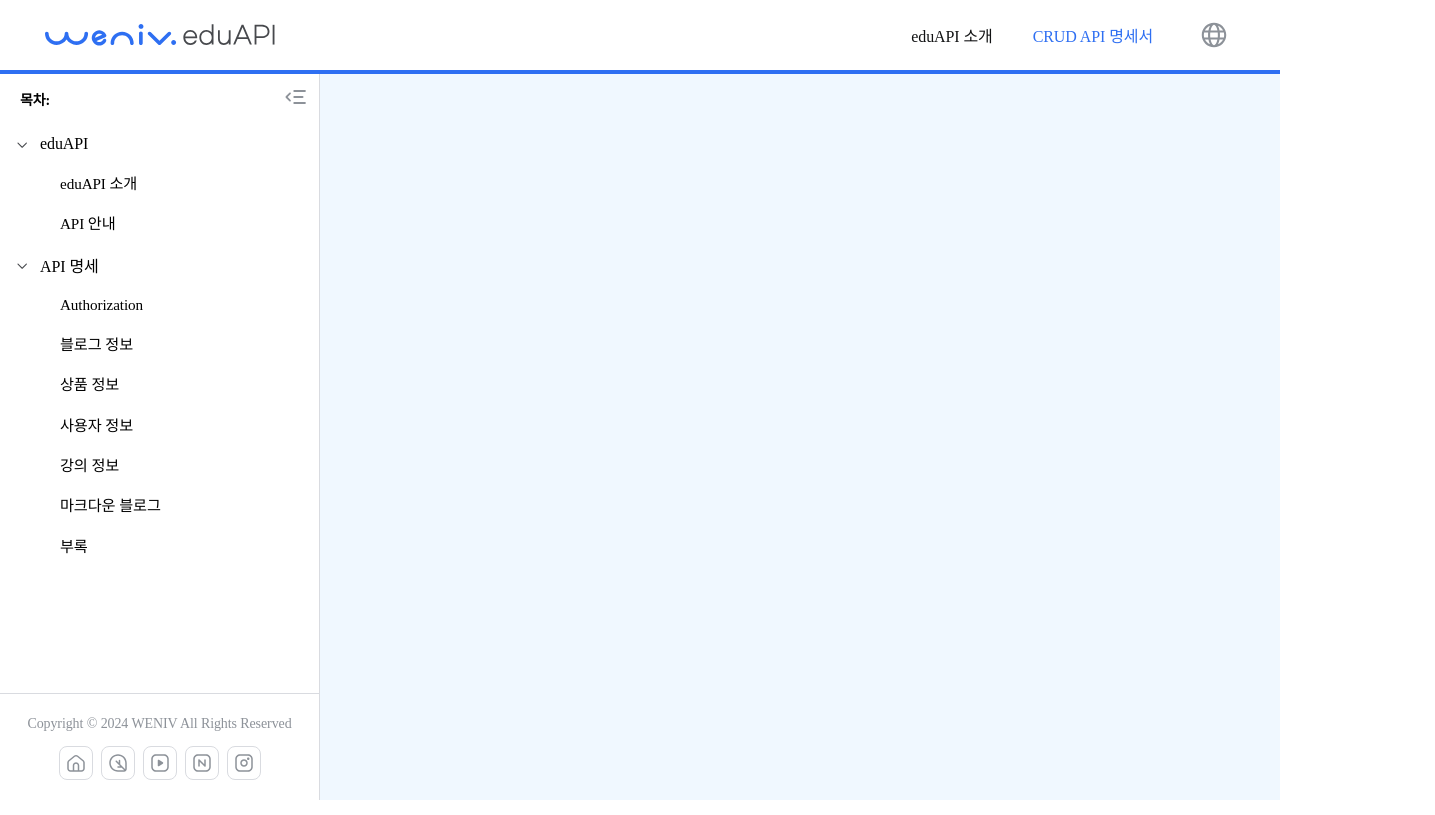
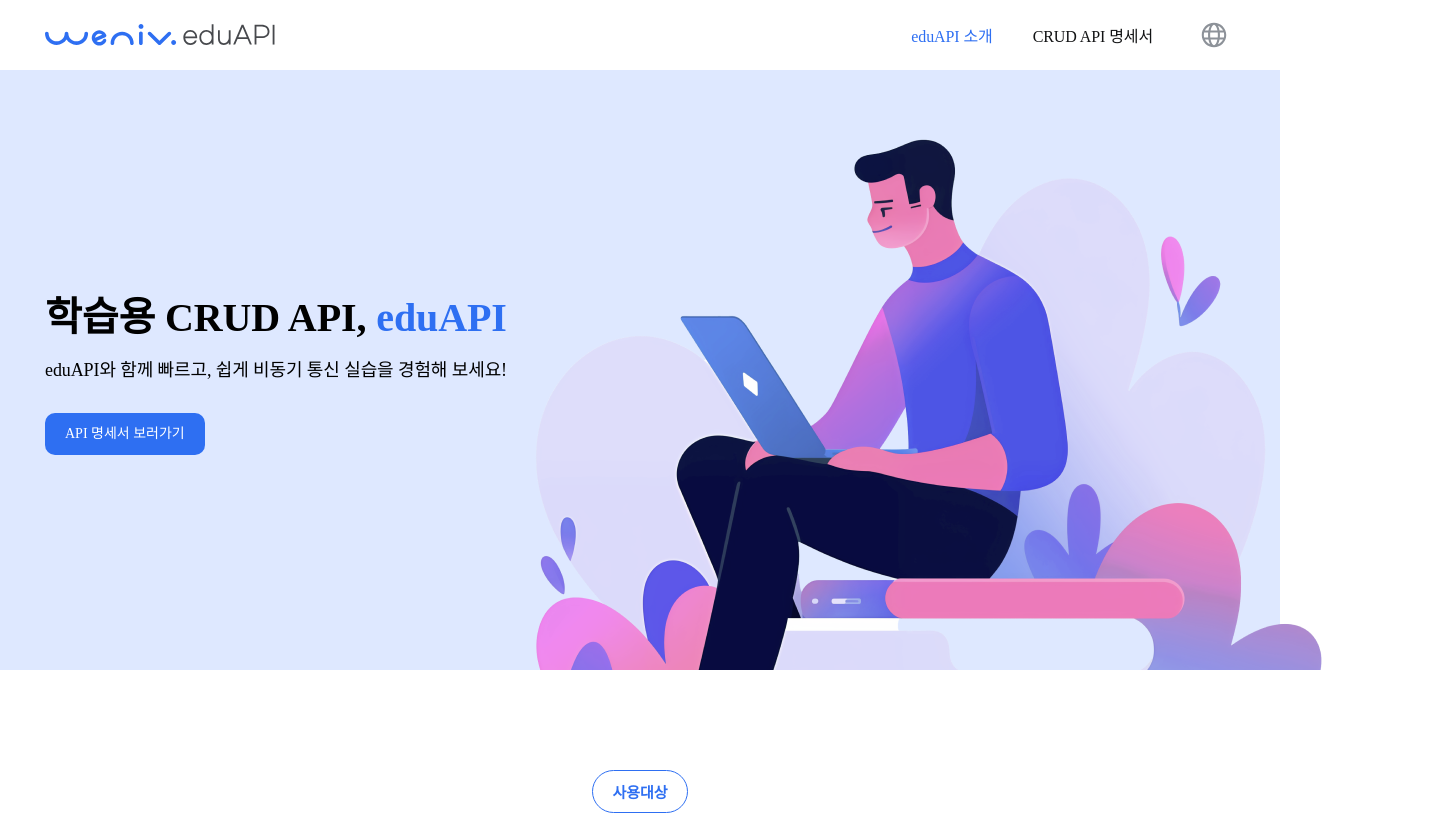
Before and after one commit to weniv/weniv_eduAPI, a React (Create React App) app: page / in a window 1280 px wide. Shown: the top 815 px of the page, 1435 px wide, since content can reach past the window. Built offline with nearby package versions, Linux system fonts and the light colour scheme; the HTML template or start-up script is replaced by a standard one; a web font is replaced by a local one.

Commit message:
:art: Fix: url변경
메인페이지 및 eduAPI 명세서 페이지 Url 변경

```diff
--- a/src/App.jsx
+++ b/src/App.jsx
@@ -8,10 +8,10 @@
   return (
     <div className="App">
       <Routes>
-        <Route path="/" element={<Main />}>
-          <Route path=":contentId/*" element={<PageLayout />} />
+        <Route path="/eduAPI" element={<Main />}>
+          <Route path="/eduAPI/:contentId/*" element={<PageLayout />} />
         </Route>
-        <Route path="/landing" element={<Landing />} />
+        <Route path="/" element={<Landing />} />
       </Routes>
     </div>
   );
--- a/src/components/breadcrumb/Breadcrumb.jsx
+++ b/src/components/breadcrumb/Breadcrumb.jsx
@@ -3,7 +3,6 @@
 import styles from "./Breadcrumb.module.css";
 
 const Breadcrumb = ({ data, title, subtitle }) => {
-  console.log(data, title, subtitle);
 
   const buildBreadcrumb = () => {
     const items = [];
@@ -12,9 +11,9 @@
     for (let index = 0; index < data.length; index++) {
       const part = data[index];
       currentPath += "/" + part;
-      const isTitle = index === 0; // 첫 번째 아이템이면 true, 그 외에는 false
+      const isTitle = index === 0;
       items.push({
-        title: isTitle ? title : subtitle, // 첫 번째 아이템에는 'title'을 사용하고, 그 외에는 'subtitle' 사용
+        title: isTitle ? title : subtitle,
         link: currentPath,
       });
     }
--- a/src/components/button/Button.jsx
+++ b/src/components/button/Button.jsx
@@ -5,7 +5,7 @@
 const Button = ({ children, color = "blue" }) => {
   const navigate = useNavigate();
   const GotoAPI = () => {
-    navigate("/");
+    navigate("/eduAPI");
   };
   const buttonClass = `${styles.button} ${styles[color]}`;
   return (
--- a/src/components/header/Header.jsx
+++ b/src/components/header/Header.jsx
@@ -5,8 +5,12 @@
 import { Link, useLocation } from "react-router-dom";
 const Header = ({ type = "null" }) => {
   const location = useLocation();
-  const isActive = (path) => location.pathname === path;
-
+  const isActive = (path) => {
+    if (path === "/") {
+      return location.pathname === path;
+    }
+    return location.pathname.startsWith(path);
+  };
   return (
     <>
       <header>
@@ -17,11 +21,11 @@
           </h1>
           <nav className={styles.header_nav}>
             <ul className={styles.nav_list}>
-              <li className={isActive("/landing") ? styles.active : ""}>
-                <Link to="/landing">eduAPI 소개</Link>
+              <li className={isActive("/") ? styles.active : ""}>
+                <Link to="/">eduAPI 소개</Link>
               </li>
-              <li className={isActive("/") ? styles.active : ""}>
-                <Link to="/">CRUD API 명세서</Link>
+              <li className={isActive("/eduAPI") ? styles.active : ""}>
+                <Link to="/eduAPI">CRUD API 명세서</Link>
               </li>
             </ul>
             <div className={styles.lang_cont}>
--- a/src/components/pagecontrol/PageLayout.jsx
+++ b/src/components/pagecontrol/PageLayout.jsx
@@ -8,7 +8,7 @@
   const location = useLocation();
   const path = location.pathname;
   const markdownPath = `../_md${path}.md`;
-  const pathArray = path.split("/").filter(Boolean);
+  const pathArray = path.split("/").filter(Boolean).slice(1);
 
   const getTitleAndSubtitle = (menuData, path) => {
     if (menuData.link === path) {
--- a/src/data/menu/eduAPI.json
+++ b/src/data/menu/eduAPI.json
@@ -1,52 +1,52 @@
 {
   "title": "eduAPI",
-  "link": "/",
+  "link": "/eduAPI",
   "sections": [
     {
       "title": "eduAPI",
-      "link": "/info",
+      "link": "/eduAPI/info",
       "sections": [
         {
           "title": "eduAPI 소개",
-          "link": "/info/intro"
+          "link": "/eduAPI/info/intro"
         },
         {
           "title": "API 안내",
-          "link": "/info/guide"
+          "link": "/eduAPI/info/guide"
         }
       ]
     },
     {
       "title": "API 명세",
-      "link": "/specification",
+      "link": "/eduAPI/specification",
       "sections": [
         {
           "title": "Authorization",
-          "link": "/specification/authorization"
+          "link": "/eduAPI/specification/authorization"
         },
         {
           "title": "블로그 정보",
-          "link": "/specification/blog"
+          "link": "/eduAPI/specification/blog"
         },
         {
           "title": "상품 정보",
-          "link": "/specification/product"
+          "link": "/eduAPI/specification/product"
         },
         {
           "title": "사용자 정보",
-          "link": "/specification/user"
+          "link": "/eduAPI/specification/user"
         },
         {
           "title": "강의 정보",
-          "link": "/specification/lecture"
+          "link": "/eduAPI/specification/lecture"
         },
         {
           "title": "마크다운 블로그",
-          "link": "/specification/markdown"
+          "link": "/eduAPI/specification/markdown"
         },
         {
           "title": "부록",
-          "link": "/specification/appendix"
+          "link": "/eduAPI/specification/appendix"
         }
       ]
     }
```
